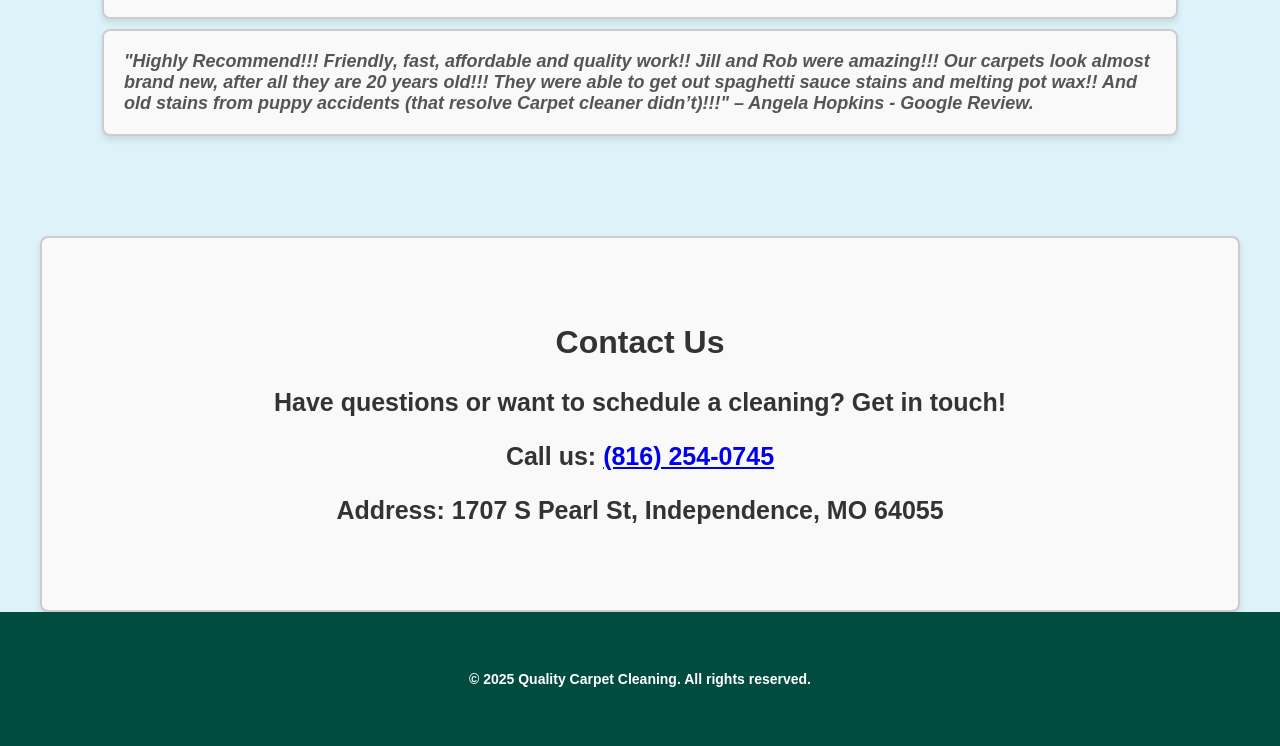
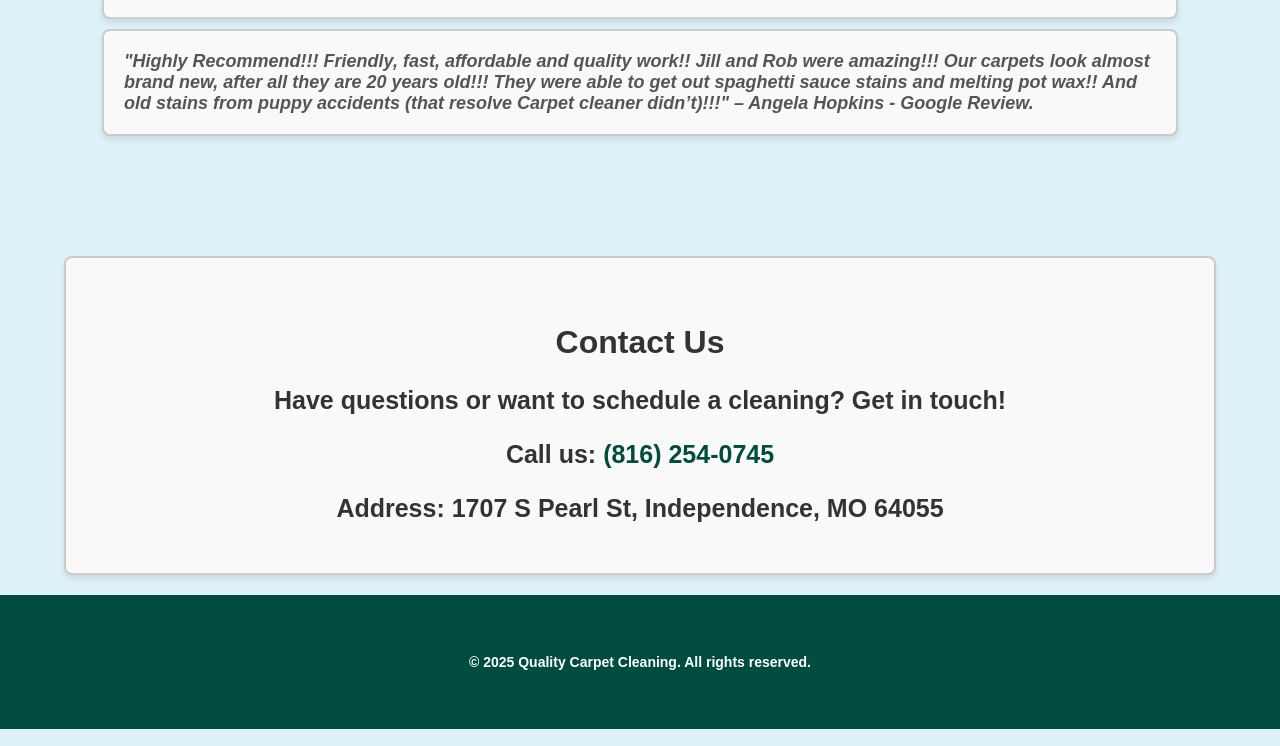
Before and after one commit to QualityCarpetCleaning/Qcc, a plain HTML site: page index.html in a window 1280 px wide. Shown: the part 1838-2584 px from the top of the page. Drawn offline with Linux system fonts and the light colour scheme.

```diff
--- a/style.css
+++ b/style.css
@@ -54,9 +54,11 @@ header {
     z-index: 999;
     text-align: left;
 }
+
 .nav-container {
     position: relative;
 }
+
 .nav-menu a {
     margin-bottom: 10px;
     display: block;
@@ -128,11 +130,12 @@ header {
 /* Section Styles */
 .section {
     padding: 50px 20px;
-    background-color: #64ceed;
+    background-color: #f9f9f9;
     text-align: center;
     font-size: 30px 0;
     font-weight: normal;
 }
+
 .main-heading {
     font-size: 36px;
     color: #000000;
@@ -187,10 +190,12 @@ footer {
     .btn {
         width: 100%;
     }
+
     .nav-menu {
         width: 100%;
         left: 0;
     }
+
     .menu-toggle {
         position: static;
         right: 20px;
@@ -199,24 +204,39 @@ footer {
 }
 
 #contact {
-    font-size: 25px;
-    background-color: #f9f9f9;
-    border: 2px solid #ccc;
-    padding: 20px;
-    margin: 0 auto;
-    border-radius: 8px;
-    box-shadow: 0 4px 6px rgba(0, 0, 0, 0.1);
-    width: 1200px;
-    box-sizing: border-box;
-    text-align: center;
+    background-color: #def3f9; /* light background for contrast */
+    padding: 20px 0; /* padding for top and bottom */
+    text-align: center; /* center text */
+}
+
+    #contact .container {
+        background-color: #f9f9f9; /* white background for content */
+        border: 2px solid #ccc; /* subtle border */
+        border-radius: 8px; /* rounded corners */
+        box-shadow: 0 4px 6px rgba(0, 0, 0, 0.1); /* soft shadow */
+        padding: 40px 20px; /* padding inside the container */
+        max-width: 1200px; /* max width same as about section */
+        margin: 0 auto; /* center the container */
     }
 
     #contact h2 {
-        font-size: 32px;
+        font-size: 32px; /* large heading */
+        margin-bottom: 20px; /* space below the heading */
     }
 
     #contact p {
-        font-size: 25px;
+        font-size: 25px; /* readable paragraph size */
+        margin-bottom: 10px; /* space between paragraphs */
+    }
+
+    #contact a {
+        color: #004c3f; /* link color */
+        text-decoration: none; /* no underline */
+        font-weight: bold; /* bold link text */
+    }
+
+        #contact a:hover {
+            text-decoration: underline; /* underline on hover */
         }
 
 #testimonials {
@@ -237,7 +257,6 @@ footer {
         font-size: 28px;
     }
 
-
 #services {
     font-size: 23px;
     background-color: transparent;
@@ -254,7 +273,6 @@ footer {
         text-align: center;
         font-weight: bold;
         color: #fff;
-
     }
 
     /* Center the list and align bullets properly */
@@ -269,6 +287,7 @@ footer {
     #services li {
         padding: 5px 0;
     }
+
     #services .container h2,
     #services .container p,
     #services .container li {
@@ -293,7 +312,6 @@ footer {
     background-color: #fff;
     box-shadow: 0 4px 6px rgba(0, 0, 0, 0.1);
     border-radius: 8px;
-
 }
 
 #services .container {
@@ -307,8 +325,8 @@ footer {
     background-size: cover;
     background-position: center;
     background-repeat: no-repeat;
+}
 
-}
 .divider {
     width: 60%;
     margin: 10px auto;
```
Also changed, not shown: 1 other file. Lines whose indentation alone changed are shown as unchanged.
